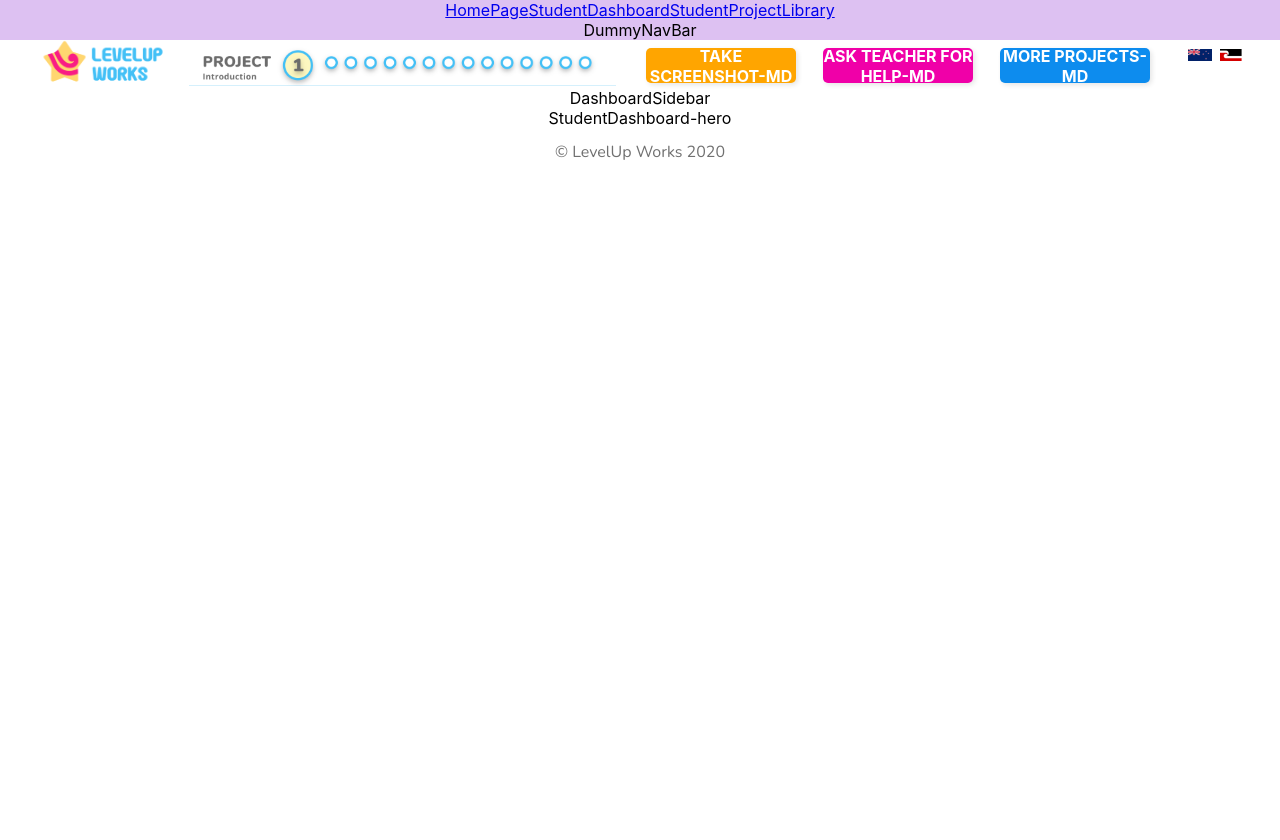
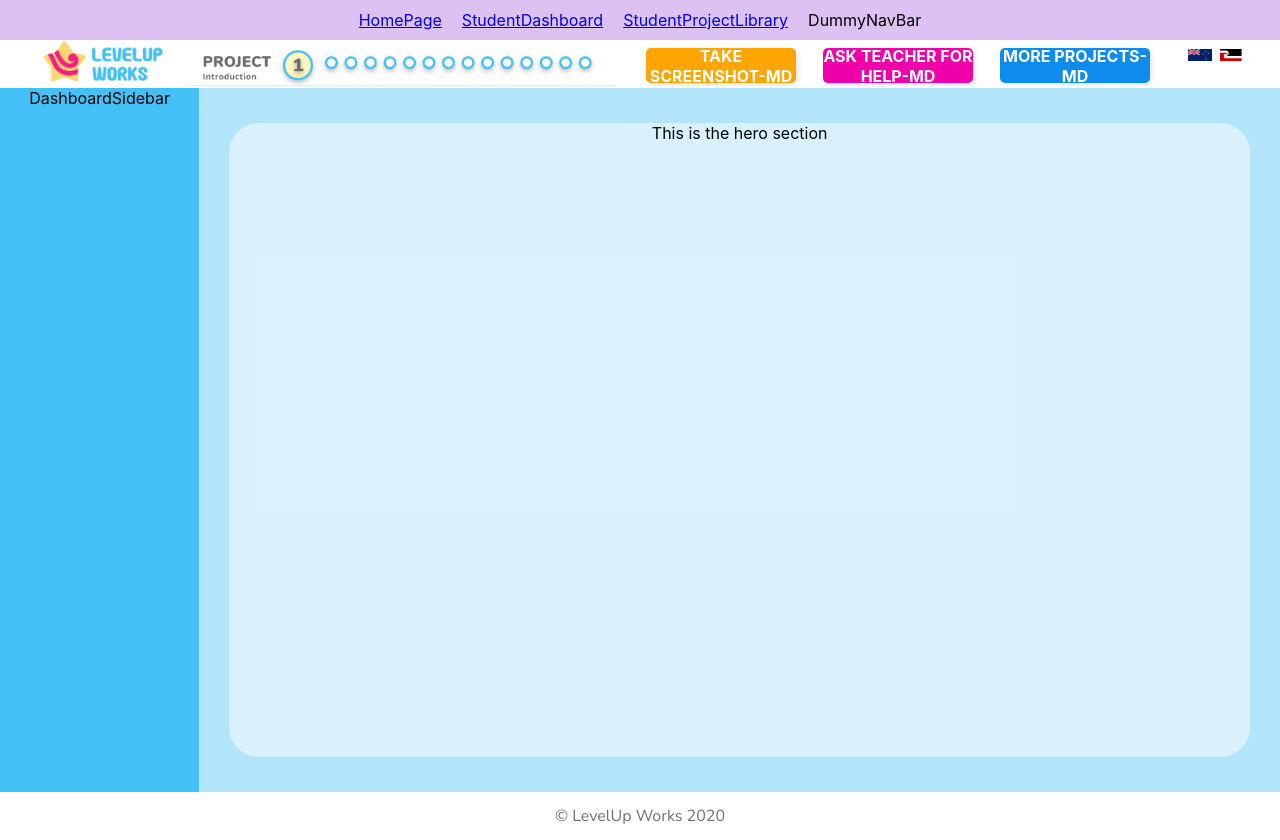
Before and after one commit to GuillermoDomber/Mission-X, a React (Create React App) app: page /StudentDashboard in a window 1280 px wide. Before the commit the page ends 800 px from the top, so only its background shows below. Built offline with nearby package versions, Linux system fonts and the light colour scheme.

Commit message:
Basic formatting of sidebar and hero section

```diff
--- a/src/components/DashboardSidebar.js
+++ b/src/components/DashboardSidebar.js
@@ -1,7 +1,8 @@
 import React from 'react'
+import styles from "./DashboardSidebar.module.css";
 
 export default function DashboardSidebar() {
   return (
-    <div>DashboardSidebar</div>
+    <div className={styles.replaceThis}>DashboardSidebar</div>
   )
 }
--- /dev/null
+++ b/src/components/DashboardSidebar.module.css
@@ -0,0 +1,4 @@
+.replaceThis{
+    width: 236px;
+    background-color: var(--darker-blue);
+}
--- a/src/index.css
+++ b/src/index.css
@@ -30,4 +30,8 @@ code {
 
 .dummyNavBar{
   background-color: rgb(221, 193, 242);
+  display: flex;
+  justify-content: center;
+  gap: 20px;
+  padding: 10px 0;
 }
--- a/src/pages/studentDashboard-components/StudentDashboard-hero.js
+++ b/src/pages/studentDashboard-components/StudentDashboard-hero.js
@@ -1,7 +1,15 @@
 import React from 'react'
+import styles from './StudentDashboard-hero.module.css'
 
 export default function StudentDashboardHero() {
   return (
-    <div>StudentDashboard-hero</div>
+    <div className={styles.studedentDashboard_hero_outer_container}>
+
+        <div className={styles.studentDashboard_hero_displayArea} >
+            <p>This is the hero section</p>
+        </div>
+
+
+    </div>
   )
 }
--- /dev/null
+++ b/src/pages/studentDashboard-components/StudentDashboard-hero.module.css
@@ -0,0 +1,15 @@
+.studedentDashboard_hero_outer_container{
+    background-color: var(--lighter-blue);
+    width: 100%;
+    display: flex;
+    justify-content: flex-start;
+    align-items: center;
+}
+
+.studentDashboard_hero_displayArea{
+    background-color: #FFFFFF80 ;
+    height: 90%;
+    width: 100%;
+    border-radius: 30px;
+    margin: 30px;
+}
--- a/src/pages/studentDashboard-components/StudentDashboard.module.css
+++ b/src/pages/studentDashboard-components/StudentDashboard.module.css
@@ -4,3 +4,9 @@
     background-color: yellow;
     color: white;
 }
+
+.mainHeroSection{
+    height: 88vh;
+    background-color: var(--lighter-blue);
+    display: flex;
+}
```
